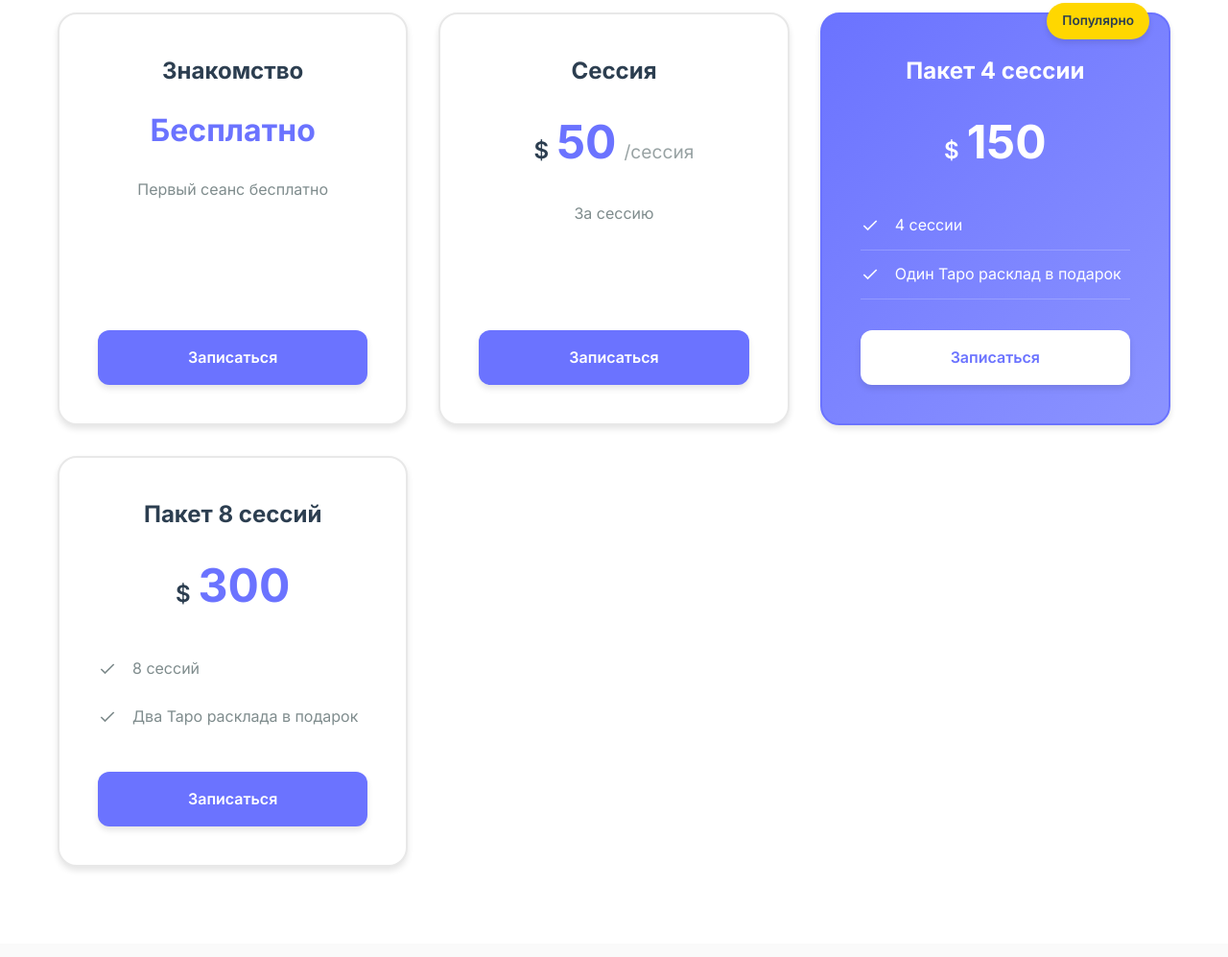
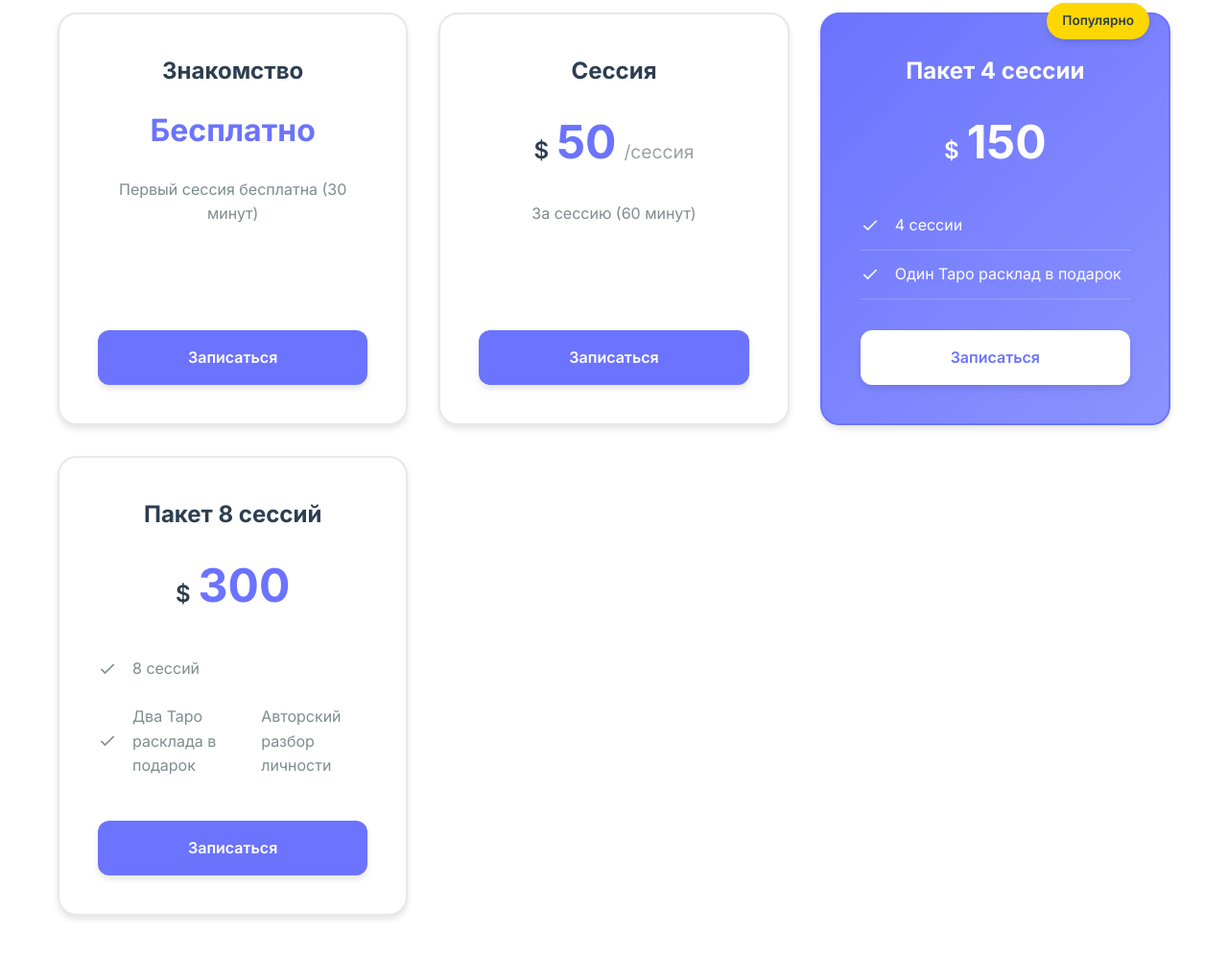
Before and after one commit to PHVNTOW999/PsyTest, a plain HTML site: page index.html in a window 1280 px wide. Shown: the part 2551-3548 px from the top of the page at 96% size. Drawn offline with Linux system fonts and the light colour scheme.

Commit message:
new update

```diff
--- a/index.html
+++ b/index.html
@@ -174,7 +174,7 @@
                         </div>
                     </div>
                     <p class="pricing-description">
-                        <span data-ru="Первый сеанс бесплатно" data-ko="첫 세션 무료" data-en="First session free">Первый сеанс бесплатно</span>
+                        <span data-ru="Первый сессия бесплатна (30 минут)" data-ko="첫 세션 무료 (30분)" data-en="First session free (30 minutes)">Первая сессия бесплатна (30 минут)</span>
                     </p>
                     <a href="#contact" class="btn btn-primary btn-block">
                         <span data-ru="Записаться" data-ko="예약하기" data-en="Book Now">Записаться</span>
@@ -194,7 +194,7 @@
                         </div>
                     </div>
                     <p class="pricing-description">
-                        <span data-ru="За сессию" data-ko="세션당" data-en="Per session">За сессию</span>
+                        <span data-ru="За сессию (60 минут)" data-ko="세션당 (60분)" data-en="Per session (60 minutes)">За сессию (60 минут)</span>
                     </p>
                     <a href="#contact" class="btn btn-primary btn-block">
                         <span data-ru="Записаться" data-ko="예약하기" data-en="Book Now">Записаться</span>
@@ -253,6 +253,7 @@
                                 <polyline points="20 6 9 17 4 12"></polyline>
                             </svg>
                             <span data-ru="Два Таро расклада в подарок" data-ko="타로 카드 리딩 2회 무료" data-en="Two Tarot readings as a gift">Два Таро расклада в подарок</span>
+                            <span data-ru="Авторский разбор личности" data-ko="자기 분석" data-en="Author's personality analysis">Авторский разбор личности</span>
                         </li>
                     </ul>
                     <a href="#contact" class="btn btn-primary btn-block">
```
